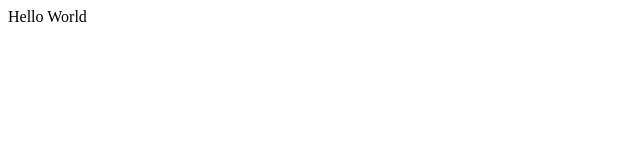
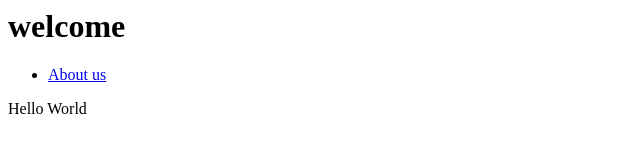
Before and after one commit to MichaelHadi/MichaelHadi.github.io, a plain HTML site: page index.html in a window 1280 px wide. Shown: the whole page, without its empty margins (0-640 px from the left). Drawn offline with Linux system fonts and the light colour scheme.

Commit message:
Update index.html

```diff
--- a/index.html
+++ b/index.html
@@ -1,5 +1,11 @@
 <html>
+<head>
+  <h1> welcome </h1>
+</head>
 <body>
+  <ul>
+    <li><a href="About.html">About us </a>
+  </ul>
   <p>Hello World</p>
 
 </body>
```
